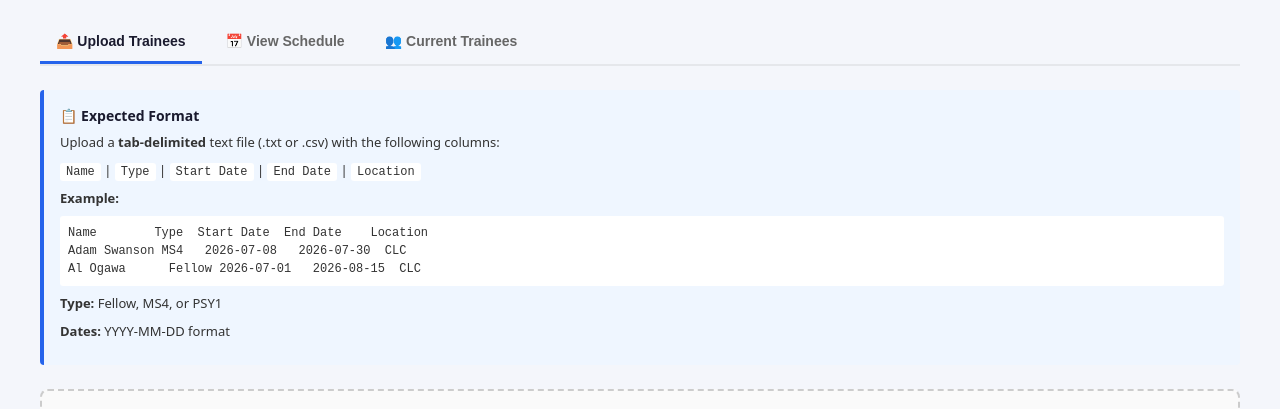
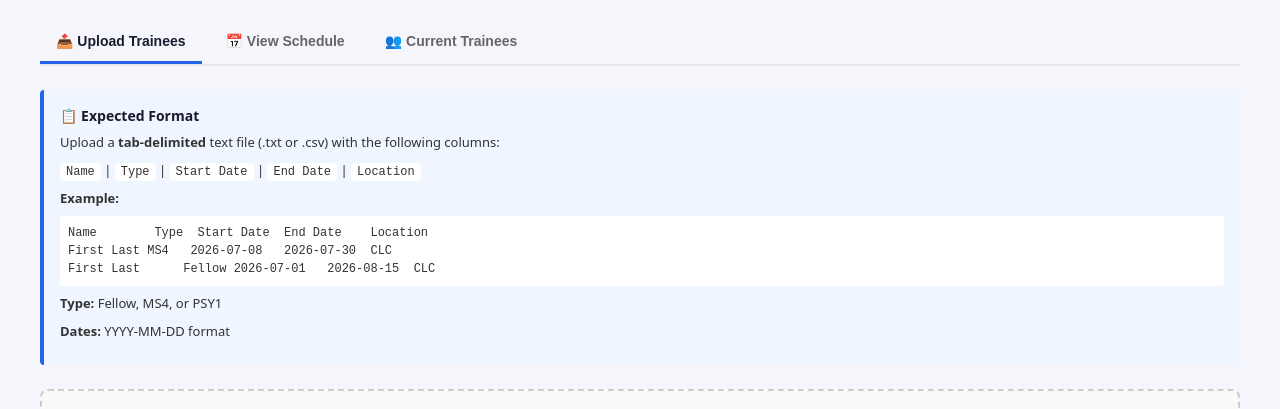
Before and after one commit to cnwong-va/CLC_trainees, a plain HTML site: page index.html in a window 1280 px wide. Shown: the part 88-497 px from the top of the page. Drawn offline with Linux system fonts and the light colour scheme.

Commit message:
Update index.html

```diff
--- a/index.html
+++ b/index.html
@@ -106,8 +106,8 @@
       <p><strong>Example:</strong></p>
       <p style="background:#fff;padding:8px;border-radius:3px;font-family:monospace;font-size:12px;overflow-x:auto">
         Name&nbsp;&nbsp;&nbsp;&nbsp;&nbsp;&nbsp;&nbsp;&nbsp;Type&nbsp;&nbsp;Start Date&nbsp;&nbsp;End Date&nbsp;&nbsp;&nbsp;&nbsp;Location<br>
-        Adam Swanson&nbsp;MS4&nbsp;&nbsp;&nbsp;2026-07-08&nbsp;&nbsp;&nbsp;2026-07-30&nbsp;&nbsp;CLC<br>
-        Al Ogawa&nbsp;&nbsp;&nbsp;&nbsp;&nbsp;&nbsp;Fellow&nbsp;2026-07-01&nbsp;&nbsp;&nbsp;2026-08-15&nbsp;&nbsp;CLC
+        First Last&nbsp;MS4&nbsp;&nbsp;&nbsp;2026-07-08&nbsp;&nbsp;&nbsp;2026-07-30&nbsp;&nbsp;CLC<br>
+        First Last&nbsp;&nbsp;&nbsp;&nbsp;&nbsp;&nbsp;Fellow&nbsp;2026-07-01&nbsp;&nbsp;&nbsp;2026-08-15&nbsp;&nbsp;CLC
       </p>
       <p><strong>Type:</strong> Fellow, MS4, or PSY1</p>
       <p><strong>Dates:</strong> YYYY-MM-DD format</p>
```
